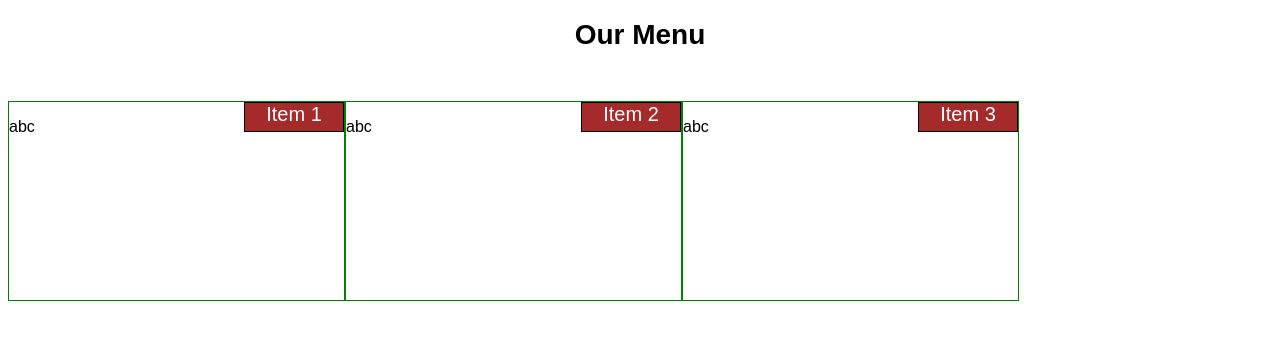
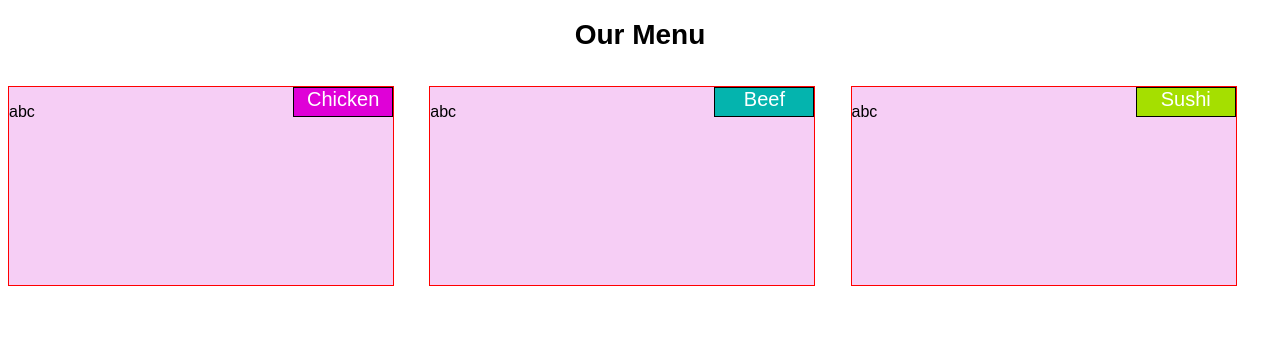
Before and after one commit to aribeth007/coursera-test, a plain HTML site: page module2_solution/index.html in a window 1280 px wide. Drawn offline with Linux system fonts and the light colour scheme.

Commit message:
More tries

```diff
--- a/module2_solution/css/styles.css
+++ b/module2_solution/css/styles.css
@@ -9,13 +9,47 @@ body {
 
 h1 {
   text-align: center;
-  margin-bottom: 50px;
+  margin-bottom: 20px;
   font-size: 1.75em;
 }
 
 section.mealContainer {
   position: relative;
   height: 100%;
+  text-align: center;
+  margin: 15px 0px;
+}
+
+div.mealData {
+  position: relative;
+  height: 100%;
+  text-align: left;
+  border: 1px solid red;
+  margin: 0 auto;
+}
+
+#chickenDiv {
+  background-color: #F6CEF5;
+}
+
+#beefDiv {
+  background-color: #F6CEF5;
+}
+
+#sushiDiv {
+  background-color: #F6CEF5;
+}
+
+#chickenTitle {
+  background-color: #DF01D7;
+}
+
+#beefTitle {
+  background-color: #04B4AE;
+}
+
+#sushiTitle {
+  background-color: #A5DF00;
 }
 
 p.title {
@@ -31,14 +65,16 @@ p.title {
   right: 0;
   margin: 0;
   padding: 0;
+  float: right;
+  clear: right;
 }
-  /*
-  p.text {
-    position: absolute;
-    float: left;
-  }*/
+
+ p.text {
+  float: left;
+ }
 .row {
-  width: 80%;
+  text-align: center;
+  width: 100%;
   height: 200px;
 }
 
@@ -46,7 +82,6 @@ p.title {
 @media (min-width: 992px) {
   .col-lg-1, .col-lg-2, .col-lg-3, .col-lg-4, .col-lg-5, .col-lg-6, .col-lg-7, .col-lg-8, .col-lg-9, .col-lg-10, .col-lg-11, .col-lg-12 {
     float: left;
-    border: 1px solid green;
   }
   .col-lg-1 {
     width: 8.33%;
@@ -90,7 +125,6 @@ p.title {
 @media (min-width: 768px) and (max-width: 991px) {
   .col-md-1, .col-md-2, .col-md-3, .col-md-4, .col-md-5, .col-md-6, .col-md-7, .col-md-8, .col-md-9, .col-md-10, .col-md-11, .col-md-12 {
     float: left;
-    border: 1px solid green;
   }
   .col-md-1 {
     width: 8.33%;
@@ -125,6 +159,9 @@ p.title {
   .col-md-11 {
     width: 91.66%;
   }
+  .col-md-11-5 {
+    width: 95.83%;
+  }
   .col-md-12 {
     width: 100%;
   }
--- a/module2_solution/index.html
+++ b/module2_solution/index.html
@@ -10,17 +10,23 @@
   <h1>Our Menu</h1>
 
   <section class="row">
-    <section class="col-lg-4 col-md-6 mealContainer">
-      <p class="title">Item 1</p>
-      <p class="text">abc</p>
+    <section id="chickenContainer" class="col-lg-4 col-md-6 mealContainer">
+      <div id="chickenDiv" class="col-lg-11 col-md-11 mealData">
+        <p id="chickenTitle" class="title">Chicken</p>
+        <p class="text">abc</p>
+      <div>
     </section>
-    <section class="col-lg-4 col-md-6 mealContainer">
-      <p class="title">Item 2</p>
-      <p class="text">abc</p>
+    <section id="beefContainer" class="col-lg-4 col-md-6 mealContainer">
+      <div id="beefDiv" class="col-lg-11 col-md-11 mealData">
+        <p id="beefTitle" class="title">Beef</p>
+        <p class="text">abc</p>
+      </div>
     </section>
-    <section class="col-lg-4 col-md-12 mealContainer">
-      <p class="title">Item 3</p>
-      <p class="text">abc</p>
+    <section id="sushiContainer" class="col-lg-4 col-md-12 mealContainer">
+      <div id="sushiDiv" class="col-lg-11 col-md-11-5 mealData">
+        <p id="sushiTitle" class="title">Sushi</p>
+        <p class="text">abc</p>
+      </div>
     </section>
   </section>
 
```
